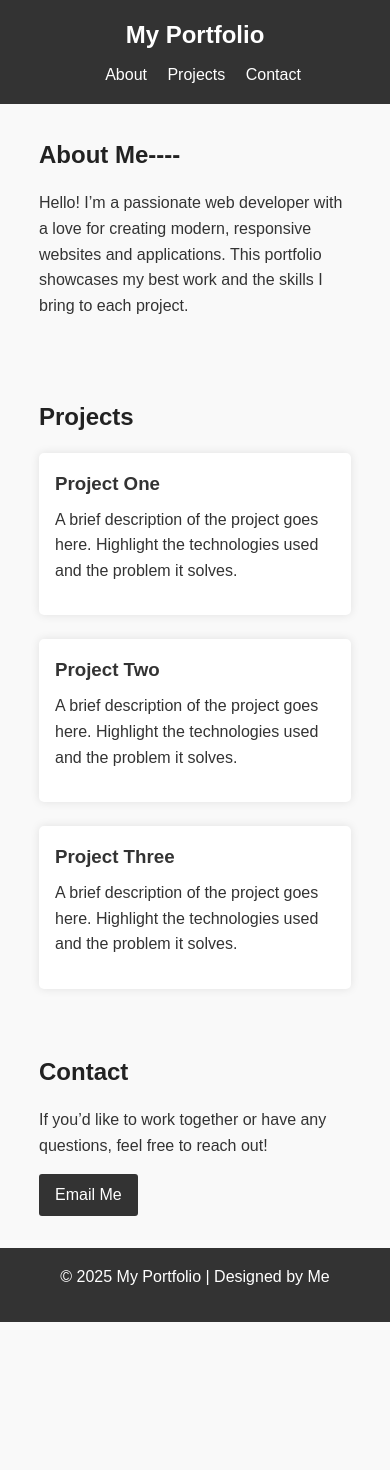
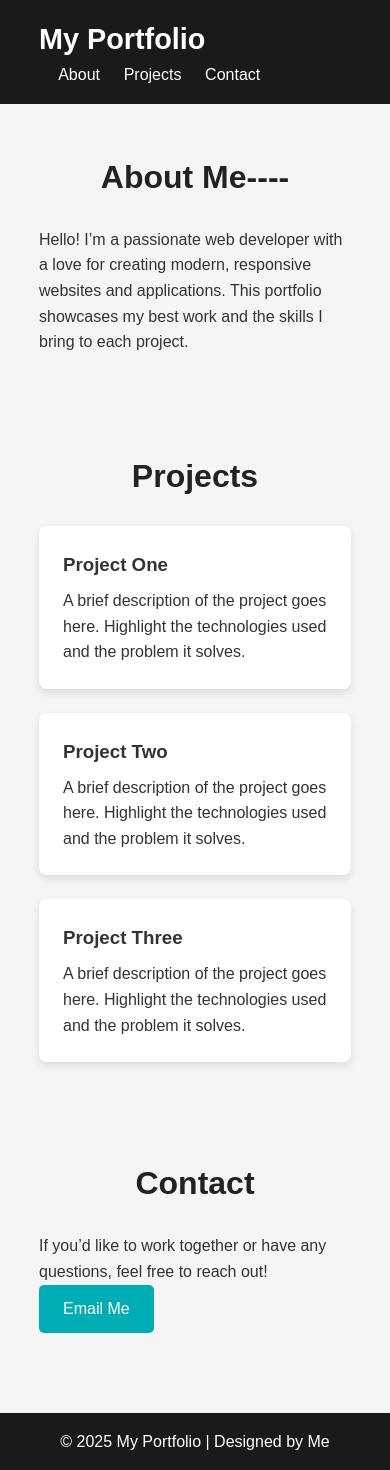
Before and after one commit to anubhav-002/my-portfolio-website, a plain HTML site: page index.html in a window 390 px wide. Before the commit the page ends 1322 px from the top, so only its background shows below. Drawn offline with Linux system fonts and the light colour scheme.

Commit message:
changed index.html stle.css

```diff
--- a/styles.css
+++ b/styles.css
@@ -1,14 +1,18 @@
-/* General Reset */
+/* Reset & Base Styles */
 * {
     margin: 0;
     padding: 0;
     box-sizing: border-box;
 }
 
+html {
+    scroll-behavior: smooth;
+}
+
 body {
-    font-family: Arial, sans-serif;
+    font-family: 'Poppins', sans-serif;
     line-height: 1.6;
-    background: #f9f9f9;
+    background: #f5f5f5;
     color: #333;
 }
 
@@ -21,43 +25,93 @@ body {
 
 /* Header */
 header {
-    background: #333;
+    background: #1a1a1a;
     color: #fff;
     padding: 1rem 0;
+    position: sticky;
+    top: 0;
+    z-index: 10;
 }
 
-header .container {
+.nav-container {
     display: flex;
     justify-content: space-between;
     align-items: center;
 }
 
 header .logo {
-    font-size: 1.5rem;
+    font-weight: 700;
+    font-size: 1.8rem;
 }
 
 header nav a {
     color: #fff;
-    margin-left: 1rem;
+    margin-left: 1.2rem;
     text-decoration: none;
+    font-weight: 500;
+    transition: color 0.3s;
 }
 
 header nav a:hover {
-    text-decoration: underline;
+    color: #00adb5;
+}
+
+/* Hero Section */
+#hero {
+    background: url('https://images.unsplash.com/photo-1522202176988-66273c2fd55f') no-repeat center center/cover;
+    height: 90vh;
+    display: flex;
+    justify-content: center;
+    align-items: center;
+    text-align: center;
+    color: white;
+    padding: 0 1rem;
+}
+
+.hero-content {
+    background: rgba(0,0,0,0.5);
+    padding: 2rem;
+    border-radius: 10px;
+}
+
+.hero-content h1 {
+    font-size: 2.5rem;
+    margin-bottom: 1rem;
+}
+
+.hero-content p {
+    font-size: 1.2rem;
+    margin-bottom: 1.5rem;
+}
+
+.highlight {
+    color: #00adb5;
+}
+
+.btn {
+    display: inline-block;
+    padding: 0.7rem 1.5rem;
+    background: #00adb5;
+    color: #fff;
+    text-decoration: none;
+    border-radius: 5px;
+    transition: background 0.3s;
+}
+
+.btn:hover {
+    background: #01969e;
 }
 
 /* Sections */
 section {
-    padding: 2rem 0;
+    padding: 3rem 0;
 }
 
 h2 {
-    margin-bottom: 1rem;
+    margin-bottom: 1.5rem;
+    font-size: 2rem;
     color: #222;
-}
-
-p {
-    margin-bottom: 1rem;
+    text-align: center;
 }
 
 /* Projects */
@@ -68,46 +122,34 @@ p {
 }
 
 .project-card {
-    background: #fff;
-    padding: 1rem;
-    border-radius: 5px;
-    box-shadow: 0 0 10px rgba(0,0,0,0.1);
+    background: white;
+    padding: 1.5rem;
+    border-radius: 8px;
+    box-shadow: 0 4px 8px rgba(0,0,0,0.1);
+    transition: transform 0.3s, box-shadow 0.3s;
+}
+
+.project-card:hover {
+    transform: translateY(-5px);
+    box-shadow: 0 8px 16px rgba(0,0,0,0.15);
 }
 
 .project-card h3 {
     margin-bottom: 0.5rem;
 }
 
-/* Button */
-.btn {
-    display: inline-block;
-    padding: 0.5rem 1rem;
-    background: #333;
-    color: #fff;
-    text-decoration: none;
-    border-radius: 3px;
-}
-
-.btn:hover {
-    background: #555;
-}
-
 /* Footer */
 footer {
     text-align: center;
     padding: 1rem;
-    background: #333;
+    background: #1a1a1a;
     color: #fff;
+    margin-top: 2rem;
 }
 
 /* Responsive */
-@media (max-width: 600px) {
-    header .container {
-        flex-direction: column;
-        text-align: center;
-    }
-
-    header nav {
-        margin-top: 0.5rem;
+@media (max-width: 768px) {
+    .hero-content h1 {
+        font-size: 2rem;
     }
 }
```
